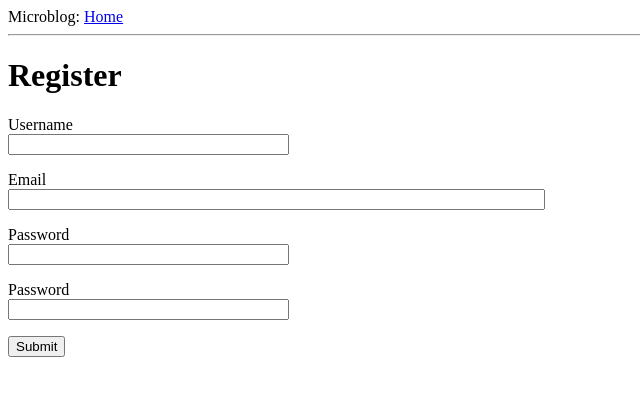
After one commit to coderlxn/LearnPython, a Flask app: template microblog/app/templates/register.html in a window 1280 px wide. The commit adds this page. Shown: the top 396 px of the page, without its empty margins (0-640 px from the left). Run offline with Flask 2, Linux system fonts and the light colour scheme; the template is opened without the code that fills it: most values are stand-ins (such as "Sample title", 1, 10 or a date in 2020); form fields are guessed from the names that the template uses.

Commit message:
用户注册

```diff
--- a/microblog/app/templates/base.html
+++ b/microblog/app/templates/base.html
@@ -13,7 +13,7 @@
             {% if current_user.is_anonymous %}
             <a href="{{ url_for('login') }}">Login</a></div>
             {% else %}
-            <a href="{{ url_for('logout') }}"></a>
+            <a href="{{ url_for('logout') }}">Logout</a>
             {% endif %}
         <hr>
         {% with messages = get_flashed_messages() %}
--- a/microblog/app/templates/login.html
+++ b/microblog/app/templates/login.html
@@ -21,4 +21,5 @@
         <p>{{ form.remember_me() }} {{ form.remember_me.label }}</p>
         <p>{{ form.submit() }}</p>
     </form>
+    <p>New User?<a href="{{ url_for('register') }}">Click to Register!</a></p>
 {% endblock %}
--- /dev/null
+++ b/microblog/app/templates/register.html
@@ -0,0 +1,37 @@
+{% extends "base.html" %}
+
+{% block content %}
+    <h1>Register</h1>
+    <form action="" method="post">
+        {{ form.hidden_tag() }}
+        <p>
+            {{ form.username.label }}<br>
+            {{ form.username(size=32) }}<br>
+            {% for error in form.username.errors %}
+            <span style="color:red">[{{ error }}]</span>
+            {% endfor %}
+        </p>
+        <p>
+            {{ form.email.label }}<br>
+            {{ form.email(size=64) }}<br>
+            {% for error in form.email.errors %}
+            <span style="color:red">[{{ error }}]</span>
+            {% endfor %}
+        </p>
+        <p>
+            {{ form.password.label }}<br>
+            {{ form.password(size=32) }}<br>
+            {% for error in form.password.errors %}
+            <span style="color:red;">[{{ error }}]</span>
+            {% endfor %}
+        </p>
+        <p>
+            {{ form.password2.label }}<br>
+            {{ form.password2(size=32) }}<br>
+            {% for error in form.password2.errors %}
+            <span style="color:red;">[{{ error }}]</span>
+            {% endfor %}
+        </p>
+        <p>{{ form.submit() }}</p>
+    </form>
+{% endblock %}
--- a/microblog/requirements.txt
+++ b/microblog/requirements.txt
@@ -4,3 +4,4 @@ flask-sqlalchemy
 flask-migrate
 flask-login
 werkzeug
+wtforms
```
Also changed, not shown: microblog/app/forms.py (+20 -1 lines), microblog/app/routes.py (+17 -2 lines), microblog/app.db.
